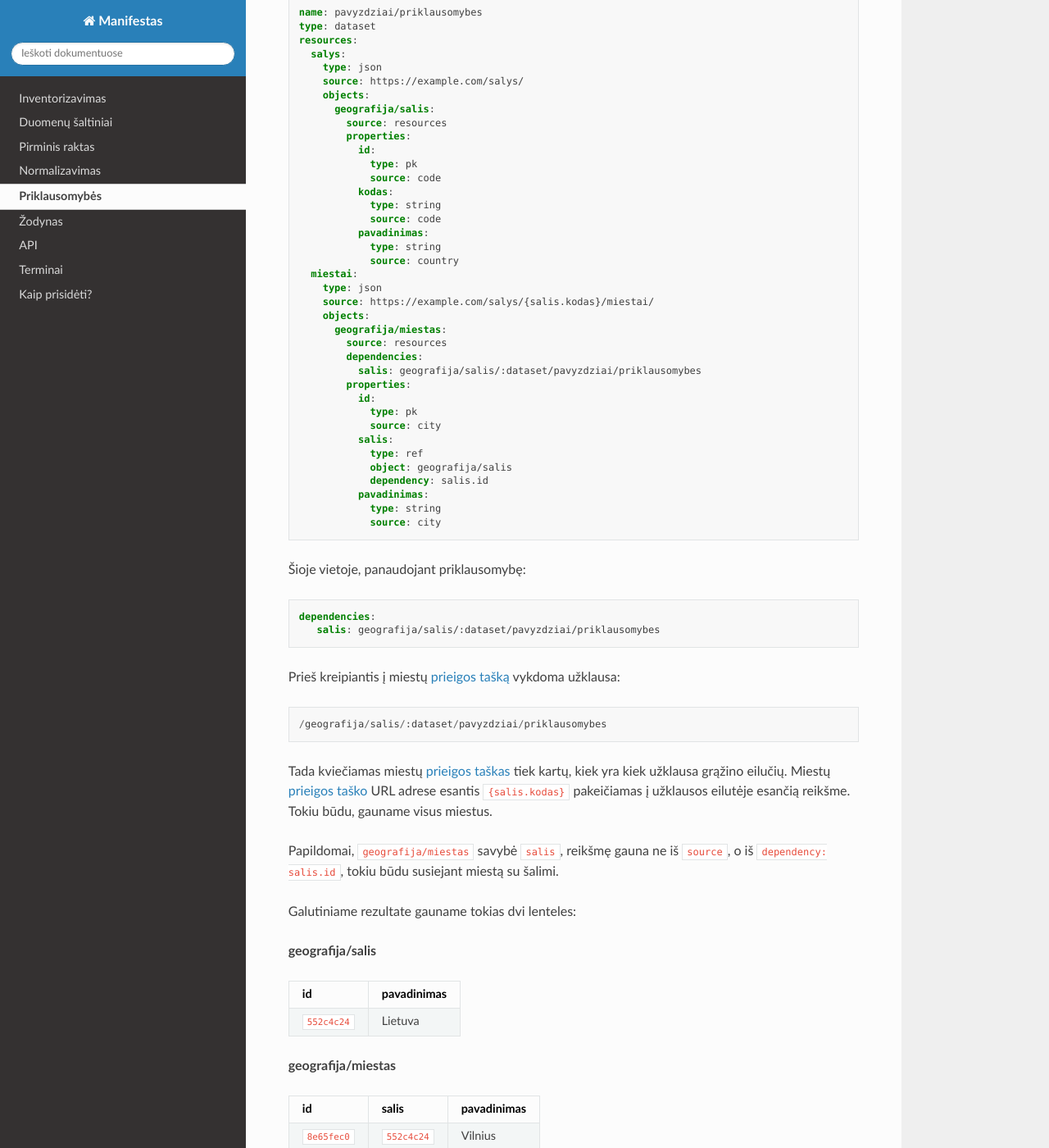
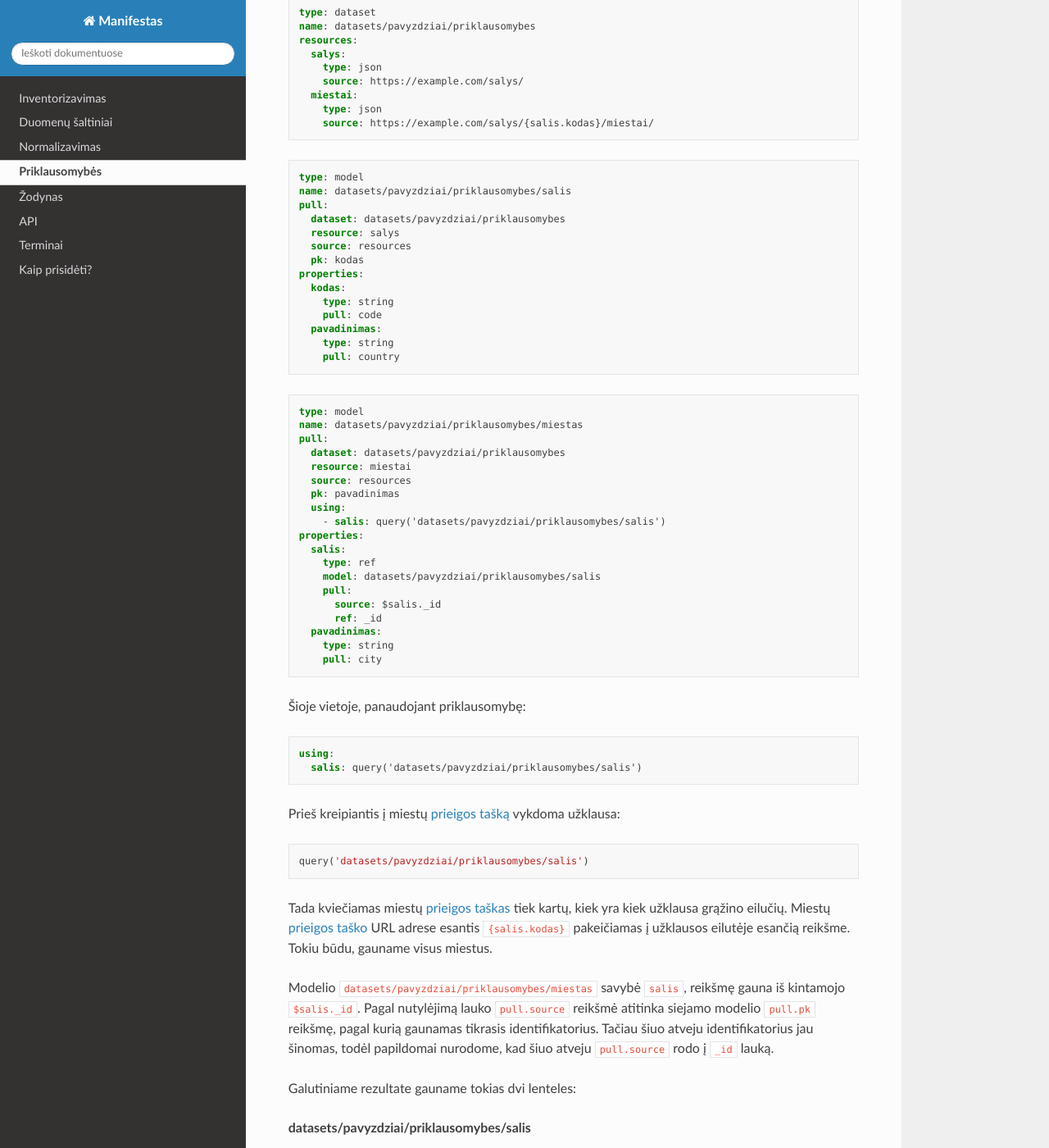
Before and after one commit to atviriduomenys/manifest, a Sphinx documentation site: the page built from docs/dependencies.rst, in a window 1280 px wide and 1400 px high, scrolled down 872 px. Shown: the whole window at 82% size. Built offline with Sphinx 7.4.7 and the Read the Docs theme 2.0.0, drawn with Linux system fonts in a browser that asks for light colours; some of the changed text lies outside the part shown.

Commit message:
Update docs

```diff
--- a/docs/dependencies.rst
+++ b/docs/dependencies.rst
@@ -43,83 +43,96 @@ Tokio duomenų šaltinio duomenų struktūros aprašas atrodo taip:
 
 .. code-block:: yaml
 
-   name: pavyzdziai/priklausomybes
    type: dataset
+   name: datasets/pavyzdziai/priklausomybes
    resources:
      salys:
        type: json
        source: https://example.com/salys/
-       objects:
-         geografija/salis:
-           source: resources
-           properties:
-             id:
-               type: pk
-               source: code
-             kodas:
-               type: string
-               source: code
-             pavadinimas:
-               type: string
-               source: country
      miestai:
        type: json
        source: https://example.com/salys/{salis.kodas}/miestai/
-       objects:
-         geografija/miestas:
-           source: resources
-           dependencies:
-             salis: geografija/salis/:dataset/pavyzdziai/priklausomybes
-           properties:
-             id:
-               type: pk
-               source: city
-             salis:
-               type: ref
-               object: geografija/salis
-               dependency: salis.id
-             pavadinimas:
-               type: string
-               source: city
+
+.. code-block:: yaml
+
+   type: model
+   name: datasets/pavyzdziai/priklausomybes/salis
+   pull:
+     dataset: datasets/pavyzdziai/priklausomybes
+     resource: salys
+     source: resources
+     pk: kodas
+   properties:
+     kodas:
+       type: string
+       pull: code
+     pavadinimas:
+       type: string
+       pull: country
+
+.. code-block:: yaml
+
+   type: model
+   name: datasets/pavyzdziai/priklausomybes/miestas
+   pull:
+     dataset: datasets/pavyzdziai/priklausomybes
+     resource: miestai
+     source: resources
+     pk: pavadinimas
+     using:
+       - salis: query('datasets/pavyzdziai/priklausomybes/salis')
+   properties:
+     salis:
+       type: ref
+       model: datasets/pavyzdziai/priklausomybes/salis
+       pull:
+         source: $salis._id
+         ref: _id
+     pavadinimas:
+       type: string
+       pull: city
 
 Šioje vietoje, panaudojant priklausomybę:
 
 .. code-block:: yaml
 
-   dependencies:
-      salis: geografija/salis/:dataset/pavyzdziai/priklausomybes
+   using:
+     salis: query('datasets/pavyzdziai/priklausomybes/salis')
 
 Prieš kreipiantis į miestų :term:`prieigos tašką <prieigos taškas>` vykdoma
 užklausa::
 
-   /geografija/salis/:dataset/pavyzdziai/priklausomybes
+   query('datasets/pavyzdziai/priklausomybes/salis')
 
 Tada kviečiamas miestų :term:`prieigos taškas` tiek kartų, kiek yra kiek
 užklausa grąžino eilučių. Miestų :term:`prieigos taško <prieigos taškas>` URL
 adrese esantis `{salis.kodas}` pakeičiamas į užklausos eilutėje esančią
 reikšme. Tokiu būdu, gauname visus miestus.
 
-Papildomai, `geografija/miestas` savybė `salis`, reikšmę gauna ne iš `source`,
-o iš `dependency: salis.id`, tokiu būdu susiejant miestą su šalimi.
+Modelio `datasets/pavyzdziai/priklausomybes/miestas` savybė `salis`, reikšmę
+gauna iš kintamojo `$salis._id`. Pagal nutylėjimą lauko `pull.source` reikšmė
+atitinka siejamo modelio `pull.pk` reikšmę, pagal kurią gaunamas tikrasis
+identifikatorius. Tačiau šiuo atveju identifikatorius jau šinomas, todėl
+papildomai nurodome, kad šiuo atveju `pull.source` rodo į `_id` lauką.
 
 Galutiniame rezultate gauname tokias dvi lenteles:
 
-**geografija/salis**
+**datasets/pavyzdziai/priklausomybes/salis**
 
-==========  ===========
-id          pavadinimas
-==========  ===========
-`552c4c24`  Lietuva
-==========  ===========
+====================================  ===========
+id                                    pavadinimas
+====================================  ===========
+cb379696-76f7-43d8-8a72-57ac4e9914d0  Lietuva
+====================================  ===========
 
-**geografija/miestas**
+**datasets/pavyzdziai/priklausomybes/miestas**
 
-==========  ==========  ===========
-id          salis       pavadinimas
-==========  ==========  ===========
-`8e65fec0`  `552c4c24`  Vilnius
-`4fe80490`  `552c4c24`  Kaunas
-==========  ==========  ===========
+====================================  ====================================  ===========
+id                                    salis                                 pavadinimas
+====================================  ====================================  ===========
+164973fa-7a8f-439b-8b26-cfade23c6bc7  cb379696-76f7-43d8-8a72-57ac4e9914d0  Vilnius
+00dd95e6-7c40-43d7-8429-50c9ca0b3c76  cb379696-76f7-43d8-8a72-57ac4e9914d0  Kaunas
+====================================  ====================================  ===========
 
 Atkreipkite dėmesį, kad visuose pavyzdžiuose, nepriklausomai nuo duomenų
 šaltinio, naudodami vieningą žodyną visą laiką gauname tuose pačius duomenis,
--- a/docs/index.rst
+++ b/docs/index.rst
@@ -268,7 +268,6 @@ Turinys
 
    inventorying
    sources
-   pk
    norm
    dependencies
    vocabulary
```
Also changed, not shown: docs/inventorying.rst (+4 -4 lines), docs/norm.rst (+51 -39 lines), docs/pk.rst (deleted, +0 -70 lines).
